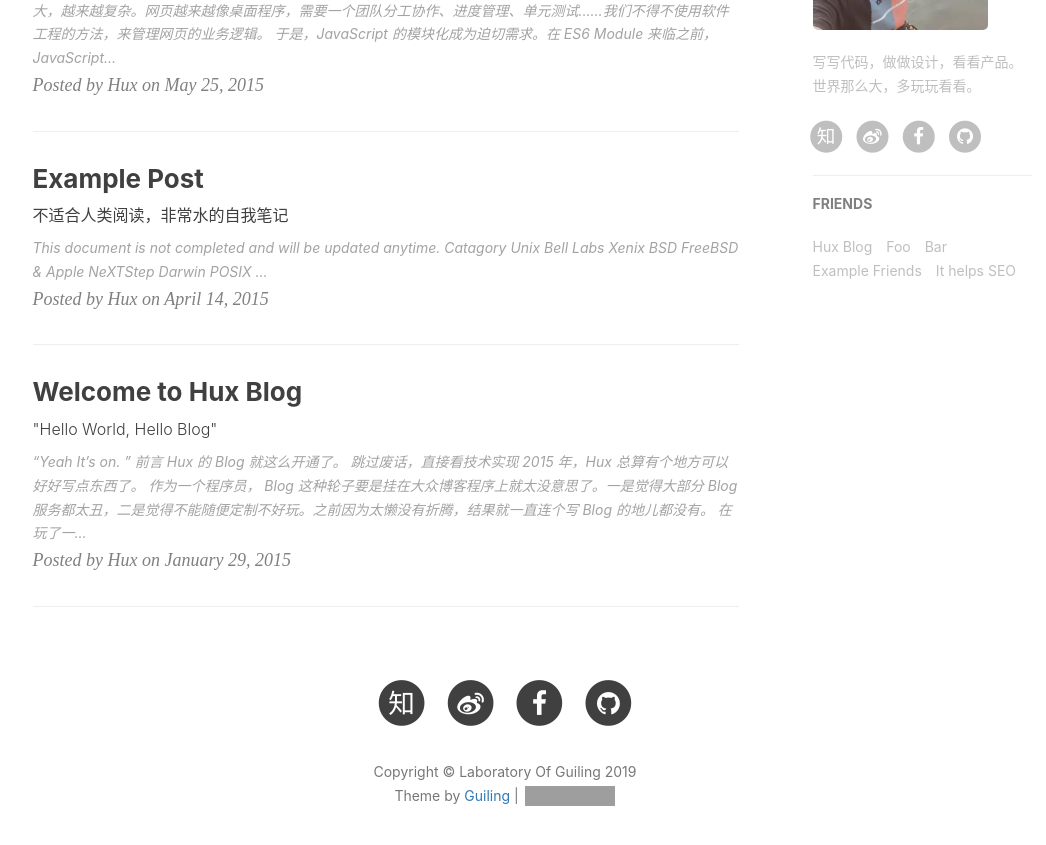
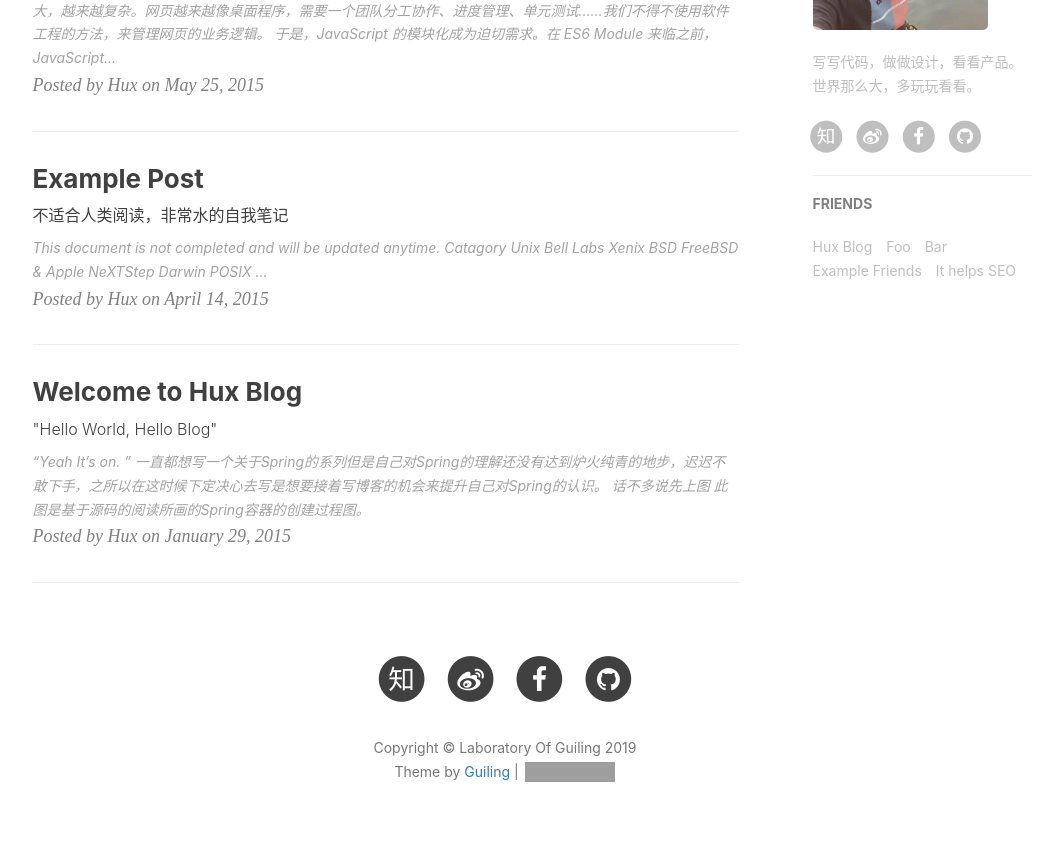
Before and after one commit to Little-kangaroo/guiling.github.io, a Jekyll site: the page built from index.html, in a window 1280 px wide and 900 px high, scrolled down 917 px. Shown: the top 845 px of the window, without its empty margins (135-1181 px from the left). Built offline with Jekyll 4.4.1, drawn with Linux system fonts in a browser that asks for light colours; nearby versions of some CDN libraries; the list of posts is cut into pages by our own code; comment, search, counter and statistics services are not loaded; some of the changed lines change nothing that is shown; grey boxes are pictures that could not be loaded.

Commit message:
spring-0

```diff
--- a/_posts/2014-01-29-hello-2015.markdown
+++ b/_posts/2014-01-29-hello-2015.markdown
@@ -12,68 +12,11 @@
 > “Yeah It's on. ”
 
 
-## 前言
 
-Hux 的 Blog 就这么开通了。
+一直都想写一个关于Spring的系列但是自己对Spring的理解还没有达到炉火纯青的地步，迟迟不敢下手，之所以在这时候下定决心去写是想要接着写博客的机会来提升自己对Spring的认识。
 
-[跳过废话，直接看技术实现 ](#build)
+    话不多说先上图
 
+![](C:\Users\Administrator\Desktop\upload\2018\12\3jjgq1mqjsj2brmfo1tdlp22vv.png)
 
-
-2015 年，Hux 总算有个地方可以好好写点东西了。
-
-
-作为一个程序员， Blog 这种轮子要是挂在大众博客程序上就太没意思了。一是觉得大部分 Blog 服务都太丑，二是觉得不能随便定制不好玩。之前因为太懒没有折腾，结果就一直连个写 Blog 的地儿都没有。
-
-在玩了一段时间知乎之后，答题的快感又激起了我开博客的冲动。之前的[个人网站](http://huangxuan.me/portfolio)是作品集形式的（现在集成进来了），并不适合用来写博文，一不做二不休，花一天搞一个吧！
-
-
-<p id = "build"></p>
----
-
-## 正文
-
-接下来说说搭建这个博客的技术细节。
-
-正好之前就有关注过 [GitHub Pages](https://pages.github.com/) + [Jekyll](http://jekyllrb.com/) 快速 Building Blog 的技术方案，非常轻松时尚。
-
-其优点非常明显：
-
-* **Markdown** 带来的优雅写作体验
-* 非常熟悉的 Git workflow ，**Git Commit 即 Blog Post**
-* 利用 GitHub Pages 的域名和免费无限空间，不用自己折腾主机
-	* 如果需要自定义域名，也只需要简单改改 DNS 加个 CNAME 就好了
-* Jekyll 的自定制非常容易，基本就是个模版引擎
-
-
-本来觉得最大的缺点可能是 GitHub 在国内访问起来太慢，所以第二天一起床就到 GitCafe(Chinese GitHub Copy) 迁移了一个[镜像](http://huxpro.gitcafe.io)出来，结果还是巨慢。
-
-哥哥可是个前端好嘛！ 果断开 Chrome DevTool 查了下网络请求，原来是 **pending 在了 Google Fonts** 上，页面渲染一直被阻塞到请求超时为止，难怪这么慢。
-忍痛割爱，只好把 Web Fonts 去了（反正超时看到的也只能是 fallback ），果然一下就正常了，而且 GitHub 和 GitCafe 对比并没有感受到明显的速度差异，虽然 github 的 ping 值明显要高一些，达到了 300ms，于是用 DNSPOD 优化了一下速度。
-
-
-
----
-
-配置的过程中也没遇到什么坑，基本就是 Git 的流程，相当顺手
-
-大的 Jekyll 主题上直接 fork 了 Clean Blog（这个主题也相当有名，就不多赘述了。唯一的缺点大概就是没有标签支持，于是我给它补上了。）
-
-本地调试环境需要 `gem install jekyll`，结果 rubygem 的源居然被墙了……后来手动改成了我大淘宝的镜像源才成功
-
-Theme 的 CSS 是基于 Bootstrap 定制的，看得不爽的地方直接在 Less 里改就好了（平时更习惯 SCSS 些），**不过其实我一直觉得 Bootstrap 在移动端的体验做得相当一般，比我在淘宝参与的团队 CSS 框架差多了……**所以为了体验，也补了不少 CSS 进去
-
-最后就进入了耗时反而最长的**做图、写字**阶段，也算是进入了**写博客**的正轨，因为是类似 Hack Day 的方式去搭这个站的，所以折腾折腾着大半夜就过去了。
-
-第二天考虑中文字体的渲染，fork 了 [Type is Beautiful](http://www.typeisbeautiful.com/) 的 `font` CSS，调整了字号，适配了 Win 的渣渲染，中英文混排效果好多了。
-
-
-## 后记
-
-回顾这个博客的诞生，纯粹是出于个人兴趣。在知乎相关问题上回答并获得一定的 star 后，我决定把这个博客主题当作一个小小的开源项目来维护。
-
-在经历 v1.0 - v1.5 的蜕变后，这个博客主题愈发完整，不但增加了诸多 UI 层的优化（opinionated）；在代码层面，更加丰富的配置项也使得这个主题拥有了更好的灵活性与可拓展性。而作为一个开源项目，我也积极的为其完善文档与解决 issue。
-
-如果你恰好逛到了这里，希望你也能喜欢这个博客主题。
-
-—— Hux 后记于 2015.10
+此图是基于源码的阅读所画的Spring容器的创建过程图。
```
